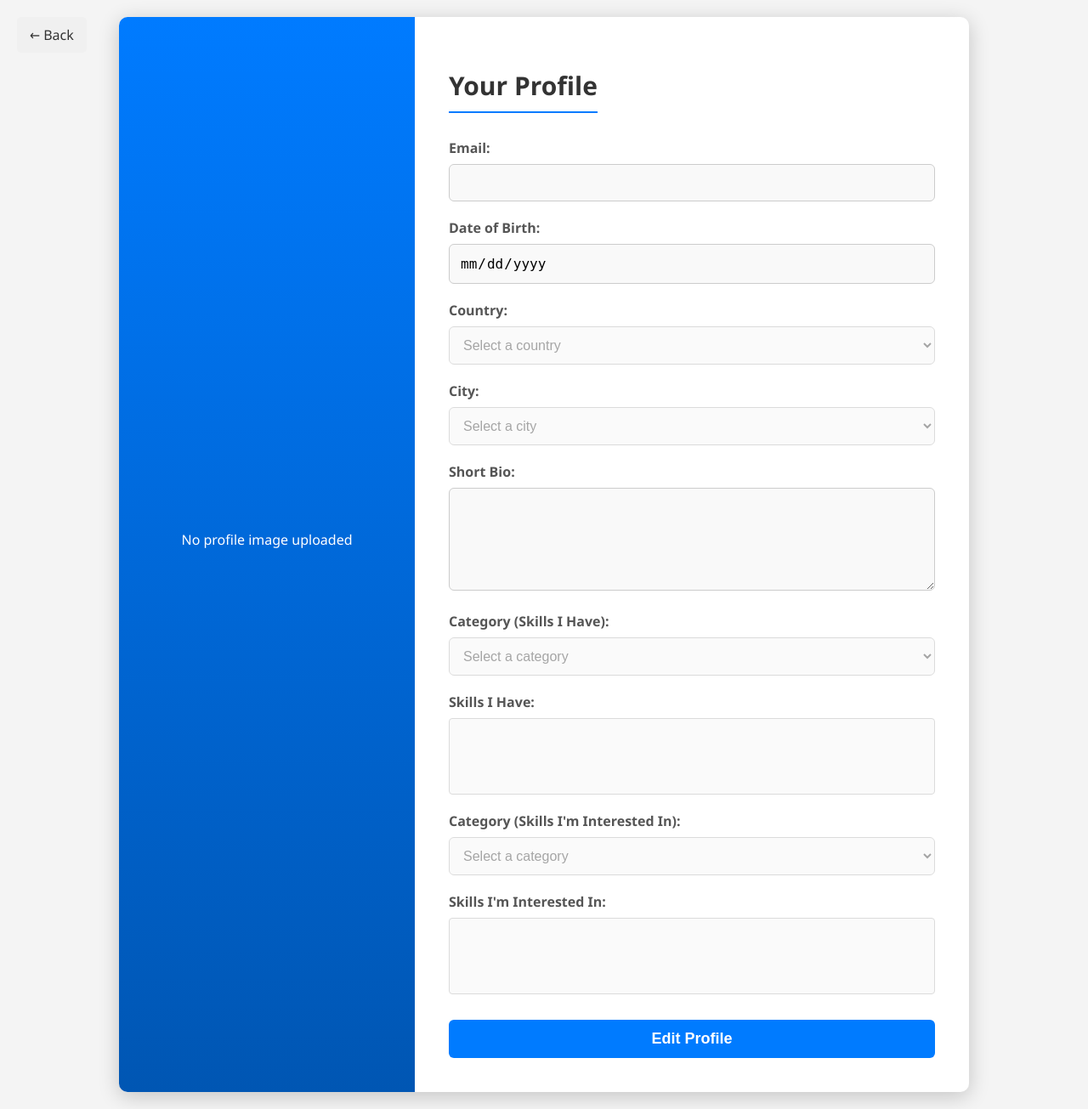
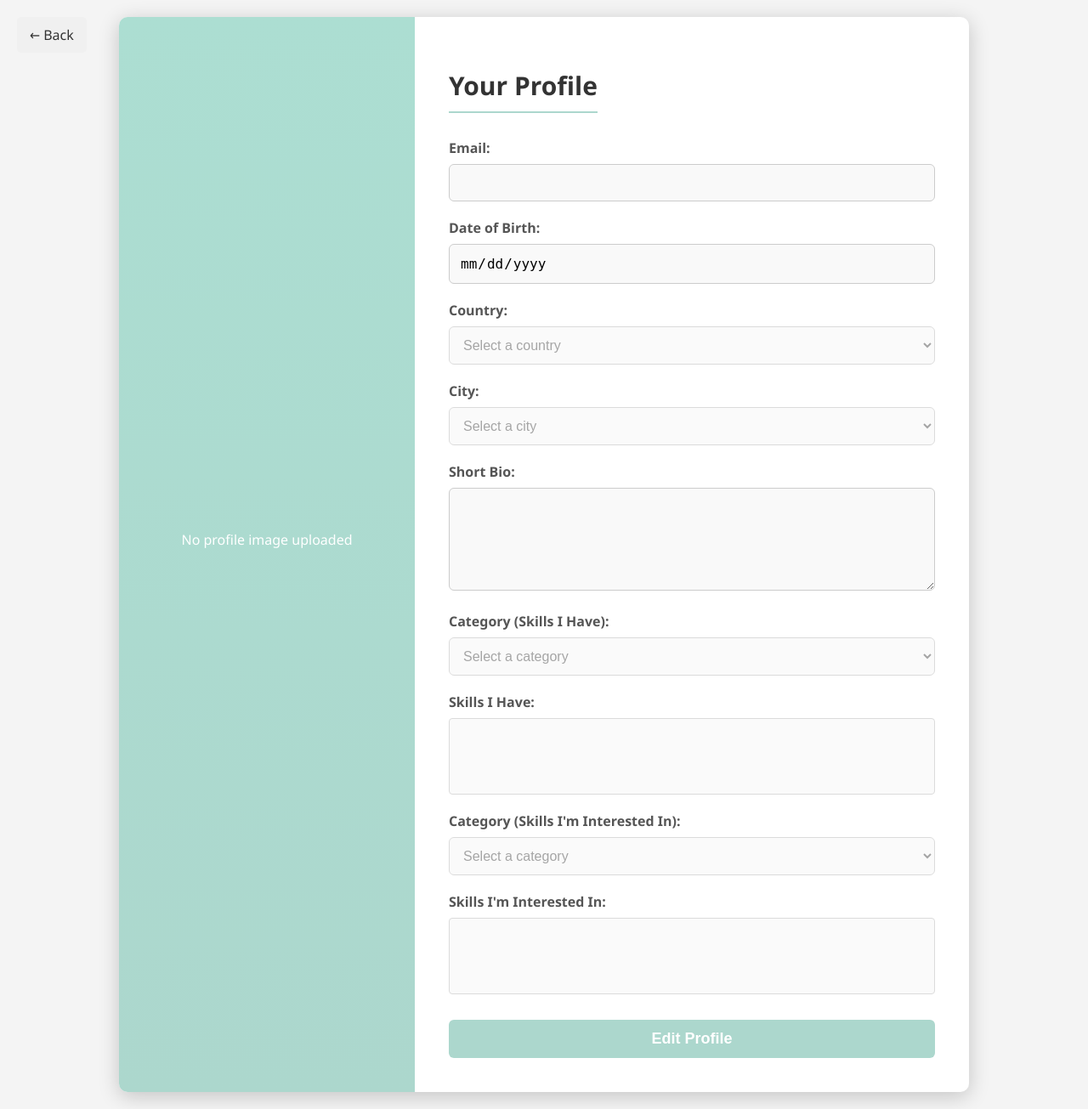
Before and after one commit to 11x-x11/2024_Hachakthon, a Python web app: template templates/profile.jinja in a window 1280 px wide. Shown: the whole page at 85% size. Run offline with Jinja, Linux system fonts and the light colour scheme; the template is opened without the code that fills it, so the values that code supplies are empty.

Commit message:
final version

```diff
--- a/static/css/home.css
+++ b/static/css/home.css
@@ -52,6 +52,12 @@ body {
 
 .profile-icon {
     margin-left: auto; /* Align profile icon to the right */
+    border-radius: 50%;
+    padding: 5px;
+}
+
+.profile-icon.highlight {
+    box-shadow: 0 0 15px rgba(0, 255, 0, 0.8); /* Stronger highlight when active */
 }
 
 header h1 {
--- a/static/css/profile.css
+++ b/static/css/profile.css
@@ -33,7 +33,7 @@ body {
 /* Sidebar styling */
 .profile-sidebar {
     width: 35%;
-    background: linear-gradient(to bottom, #007BFF, #0056b3);
+    background: linear-gradient(to bottom, #acded2, #acd7cd);
     color: #fff;
     padding: 40px 20px;
     display: flex;
@@ -80,7 +80,7 @@ body {
     font-size: 30px;
     margin-bottom: 30px;
     color: #333;
-    border-bottom: 2px solid #007BFF;
+    border-bottom: 2px solid #acd7cd;
     padding-bottom: 10px;
     display: inline-block;
 }
@@ -112,7 +112,7 @@ body {
 .form-group input:focus,
 .form-group textarea:focus,
 .form-group select:focus {
-    border-color: #007BFF;
+    border-color: #acd7cd;
     outline: none;
     background-color: #fff;
 }
@@ -179,12 +179,12 @@ body {
 }
 
 .edit-button {
-    background-color: #007BFF;
+    background-color: #acd7cd;
     color: #fff;
 }
 
 .edit-button:hover {
-    background-color: #0056b3;
+    background-color: #acd7cd;
 }
 
 .save-button {
```
Also changed, not shown: static/js/home.js (+11 -3 lines), database/main.db (deleted).
